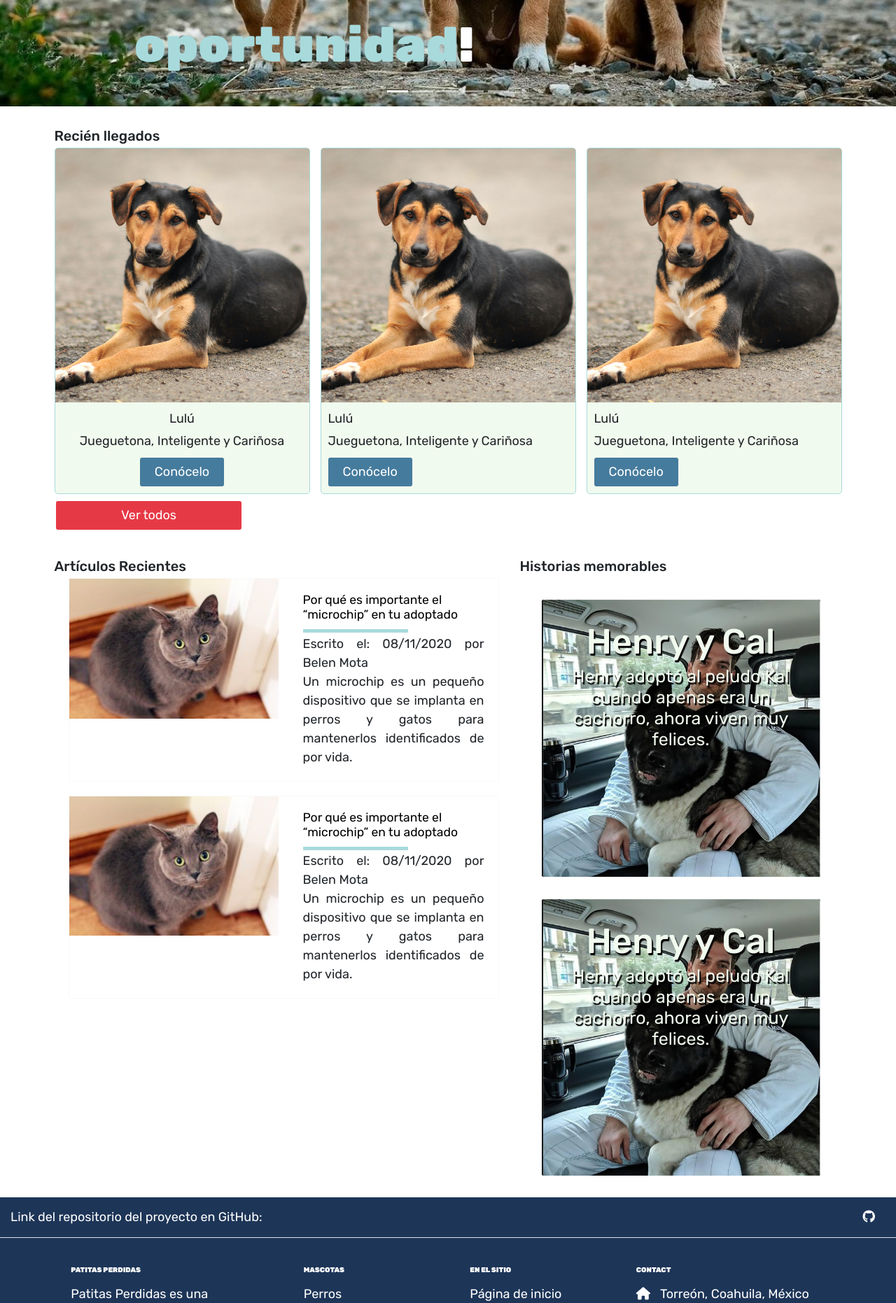
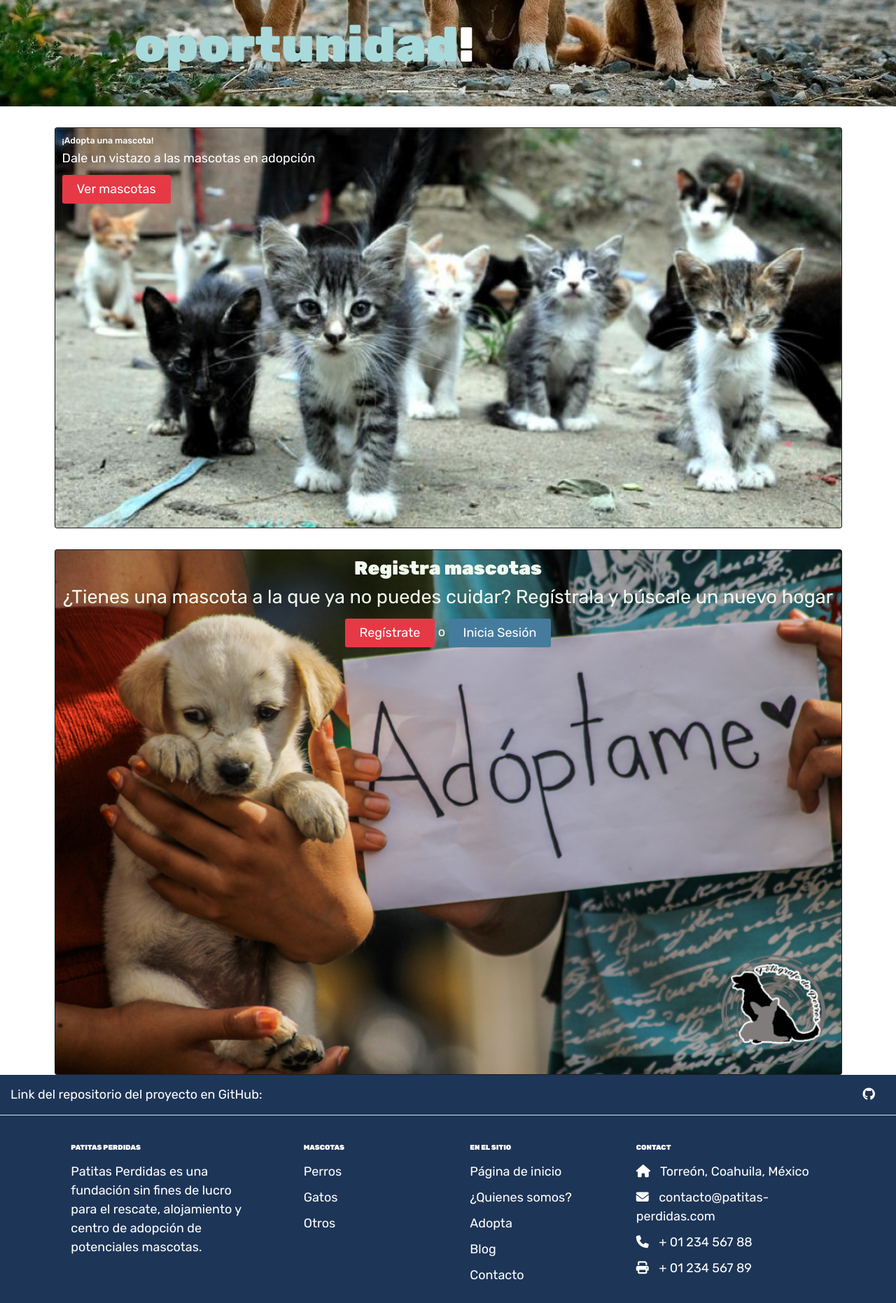
Before and after one commit to uzieeel-m/patitas-perdidas-django, a Django app: page / in a window 1280 px wide. Shown: the part 635-2497 px from the top of the page at 70% size. Run offline with Django 4.2, Linux system fonts and the light colour scheme; parts of the project's set-up code (start-up, migrations or seed data) failed here and were passed over.

Commit message:
mascotas

```diff
--- a/config/urls.py
+++ b/config/urls.py
@@ -20,5 +20,6 @@ urlpatterns = [
     path("admin/", admin.site.urls),
     path("", include("pages.urls")),
     path("usuarios/", include("usuarios.urls")),
+    path("mascotas/", include("mascotas.urls")),
     path("usuarios/", include("allauth.urls")),
 ]
--- a/mascotas/models.py
+++ b/mascotas/models.py
@@ -29,3 +29,5 @@ class Mascota(models.Model):
     #     null=True,
     #     blank=True,
     # )
+    def __str__(self):
+        return self.nombre
--- a/mascotas/urls.py
+++ b/mascotas/urls.py
@@ -1,5 +1,7 @@
 from django.urls import path
+from .views import VistaDetalleMascota, VistaListaMascotas
 
 urlpatterns = [
-    path('recien-llegados/', ),
+    path('detalle-mascota/<int:pk>', VistaDetalleMascota.as_view(), name="detalle-mascota"),
+    path('lista-mascotas', VistaListaMascotas.as_view(), name="lista-mascotas"),
 ]
--- a/static/css/styles.css
+++ b/static/css/styles.css
@@ -119,6 +119,23 @@ input:not([type="submit"]){
     #457b9d
     #1d3557
 */
+.titulo-img-card{
+  color: #f1faee;
+  font-weight: bold;
+  font-size: 150%;
+  text-align: center;
+}
+.texto-img-card{
+  color: #f1faee;
+  font-size: 150%;
+  text-align: center;
+}
+.contenedor-mascotas{
+  display: flex;
+  width: 100%;
+  justify-content: space-around;
+  align-items: center;
+}
 .boton-flotante{
   position: fixed;
   top: 50vh;
@@ -232,6 +249,7 @@ input:not([type="submit"]){
   grid-column: 1 / 4;
 }
 .mascota {
+  flex-basis: calc( 100% / 3 );
   border-radius: 5px;
   border: 1px solid #a8dadc;
   background-color: #f1faee;
@@ -247,9 +265,6 @@ input:not([type="submit"]){
     grid-column: 1 / 2;
   }
   #mascota3{
-    grid-row: 3;
-  }
-  .mascota:last-child{
     grid-row: 3;
   }
 }
@@ -556,9 +571,6 @@ input:not([type="submit"]){
   #mascota3{
     grid-row: 3;
   }
-  .mascota:last-child{
-    grid-row: 3;
-  }
 }
 /*---------------------------BLOG */
 .contenedor-blog {
--- a/templates/_base.html
+++ b/templates/_base.html
@@ -18,7 +18,7 @@
     <nav class="navbar navbar-expand-lg bg-light sticky-top">
         <div class="container-fluid">
           <!-- logo -->
-          <a class="navbar-brand" href="#">
+          <a class="navbar-brand" href="{% url 'inicio' %}">
             <img src="{% static 'img/logov2.png' %}" alt="Logo" height="50" class="d-inline-block align-text-top">
           </a>
           <!-- burger button -->
@@ -35,7 +35,7 @@
                 <a class="nav-link" href="{% url 'quienes-somos' %}">¿Quienes somos?</a>
               </li>
               <li class="nav-item">
-                <a class="nav-link" href="#">Adopta</a>
+                <a class="nav-link" href="{% url 'lista-mascotas' %}">Adopta</a>
               </li>
               <li class="nav-item">
                 <a class="nav-link" href="#">Blog</a>
--- a/templates/index.html
+++ b/templates/index.html
@@ -24,7 +24,7 @@
         <img src="{% static 'img/nosotros_principal.jpg' %}" style="width: 100%; height: 90vh; object-fit: cover;" alt="...">
         <div class="carousel-caption d-none d-md-block">
           <div class="carousel-caption d-none d-md-block texto-principal">
-            <p>Conoce un poco sobre <span> Patitas Perdidas </span> </p>
+            <a href="{% url 'quienes-somos' %}" style="color: #f1faee;">Conoce un poco sobre <span> Patitas Perdidas </span> </a>
           </div>
         </div>
       </div>
@@ -33,19 +33,19 @@
         <img src="{% static 'img/adopta1.jpg' %}" style="width: 100%; height: 90vh; object-fit: cover;" alt="...">
         <div class="carousel-caption d-none d-md-block">
           <div class="carousel-caption d-none d-md-block texto-principal">
-            <p>Adopta una <span>mascota</span> </p>
+            <a href="{% url 'lista-mascotas' %}" style="color: #f1faee;">Adopta una <span>mascota</span> </a>
           </div>
         </div>
       </div>
       <!-- Sección Blog -->
-      <div class="carousel-item h-auto">
+      <!-- <div class="carousel-item h-auto">
         <img src="{% static 'img/noticias1.jpg' %}" style="width: 100%; height: 90vh; object-fit: cover;" alt="...">
         <div class="carousel-caption d-none d-md-block">
           <div class="carousel-caption d-none d-md-block texto-principal">
-            <p>Lee los últimos <span>artículos</span>!</p>
+            <a href="{% url 'quienes-somos' %}" style="color: #f1faee;">Lee los últimos <span>artículos</span>!</a>
           </div>
         </div>
-      </div>
+      </div> -->
     </div>
     <button class="carousel-control-prev" type="button" data-bs-target="#carouselExampleCaptions" data-bs-slide="prev">
       <span class="carousel-control-prev-icon" aria-hidden="true"></span>
@@ -59,152 +59,30 @@
 
   <!-- Sección Recién llegados -->
   <section class="container mt-5">
-    <div class="row titulo">
-      <h2>Recién llegados</h2>
+
+    <div class="card text-bg-dark">
+      <img src="{% static 'img/adopta-banner.jpg' %}" class="card-img" alt="Imagen Banner Adopta">
+      <div class="card-img-overlay">
+        <h5 class="card-title">¡Adopta una mascota!</h5>
+        <p class="card-text">Dale un vistazo a las mascotas en adopción</p>
+        <a href="{% url 'lista-mascotas' %}" class="btn boton boton-rojo">Ver mascotas</a>
+      </div>
     </div>
 
-
-    {% if lista_mascotas %}
-
-      {% for mascota in lista_mascotas %}
-        {{mascota.nombre}}
-      {% endfor %}
-
-    {% endif %}
-
-
-    <!-- pet list -->
-    <div class="row gy-5">
-      <!-- primer mascota -->
-      <div class="col">
-        <div class="card text-center mascota">
-          <img class="card-img-top" src="{% static 'img/mascota-1.jpg' %}" alt="Imagen Mascota">
-          <div class="card-body">
-            <p class="card-title">Lulú</p>
-            <p class="card-text">Jueguetona, Inteligente y Cariñosa</p>
-            <a href="#" class="btn boton">Conócelo</a>
-          </div>
-        </div>
-      </div>
-      <!-- primer mascota -->
-      <div class="col">
-        <div class="card mascota">
-          <img class="card-img-top" src="{% static 'img/mascota-1.jpg' %}" alt="Imagen Mascota">
-          <div class="card-body">
-            <p class="card-title">Lulú</p>
-            <p class="card-text">Jueguetona, Inteligente y Cariñosa</p>
-            <a href="#" class="btn boton">Conócelo</a>
-          </div>
-        </div>
-      </div>
-      <!-- primer mascota -->
-      <div class="col">
-        <div class="card mascota">
-          <img class="card-img-top" src="{% static 'img/mascota-1.jpg' %}" alt="Imagen Mascota">
-          <div class="card-body">
-            <p class="card-title">Lulú</p>
-            <p class="card-text">Jueguetona, Inteligente y Cariñosa</p>
-            <a href="#" class="btn boton">Conócelo</a>
-          </div>
-        </div>
-      </div>
-    </div>
-    <div class="row recien-llegados">
-      <a href="adopta.html" class="btn boton boton-rojo">Ver todos</a>
-    </div>
   </section>
 
-  <!-- Sección artículos / historias -->
+  <!-- Sección agrega mascotas -->
   <section class="container mt-5">
 
-    <div class="row">
-      <!-- articulos recientes -->
-      <div class="col-md-7">
-        <!-- titulo -->
-        <div class="row titulo">
-          <h2>Artículos Recientes</h2>
-        </div>
-        <!-- contenedor articulos -->
-        <div class="row">
-          <!-- articulo 1 -->
-          <div class="row">
-            <div class="col">
-              <article class="card border-light entrada-blog cursor-pointer">
-                <div class="row">
-                  <div class="col-md-6">
-                    <img class="img-fluid" src="{% static 'img/articulo1.jpeg' %}" alt="Imagen Artículo 1">
-                  </div>
-                  <div class="col">
-                    <div class="card-body contenido-entrada">
-                      <a class="card-title" href="articulo1.html">
-                        <h3 >Por qué es importante el “microchip” en tu adoptado</h3>
-                      </a>
-                      <p class="card-subtitle">Escrito el: <span>08/11/2020</span> por <span>Belen Mota</span></p>
-                      <p class="card-text">Un microchip es un pequeño dispositivo
-                        que se implanta en perros y gatos para
-                        mantenerlos identificados de por vida.</p>
-                    </div>
-                  </div>
-                </div>
-              </article>
-            </div>
-          </div>
-          <!-- articulo 2 -->
-          <div class="row">
-            <div class="col">
-              <article class="card border-light entrada-blog cursor-pointer">
-                <div class="row">
-                  <div class="col-md-6">
-                    <img class="img-fluid" src="{% static 'img/articulo1.jpeg' %}" alt="Imagen Artículo 1">
-                  </div>
-                  <div class="col">
-                    <div class="card-body contenido-entrada">
-                      <a class="card-title" href="articulo1.html">
-                        <h3 >Por qué es importante el “microchip” en tu adoptado</h3>
-                      </a>
-                      <p class="card-subtitle">Escrito el: <span>08/11/2020</span> por <span>Belen Mota</span></p>
-                      <p class="card-text">Un microchip es un pequeño dispositivo
-                        que se implanta en perros y gatos para
-                        mantenerlos identificados de por vida.</p>
-                    </div>
-                  </div>
-                </div>
-              </article>
-            </div>
-          </div>
-        </div>
-
-      </div>
-
-      <!-- historias memorables -->
-      <div class="col">
-        <!-- titulo -->
-        <div class="row titulo">
-          <h2>Historias memorables</h2>
-        </div>
-        <!-- contenedor historias -->
-        <div class="row">
-          <div class="col">
-            <!-- historia -->
-            <div class="card border-light text-bg-dark m-5 overflow-hidden cursor-pointer">
-              <img src="{% static 'img/historia-1.jpg' %}" class="card-img" alt="...">
-              <div class="card-img-overlay texto-historia">
-                <h4 class="card-title">Henry y Cal</h4>
-                <p class="card-text">Henry adoptó al peludo Kal cuando apenas
-                  era un cachorro, ahora viven muy felices.</p>
-              </div>
-            </div>
-            <!-- historia -->
-            <div class="card border-light text-bg-dark m-5 overflow-hidden cursor-pointer">
-              <img src="{% static 'img/historia-1.jpg' %}" class="card-img" alt="...">
-              <div class="card-img-overlay texto-historia">
-                <h4 class="card-title">Henry y Cal</h4>
-                <p class="card-text">Henry adoptó al peludo Kal cuando apenas
-                  era un cachorro, ahora viven muy felices.</p>
-              </div>
-            </div>
-          </div>
-        </div>
+    <div class="card text-bg-dark">
+      <img src="{% static 'img/adopta3.jpg' %}" class="card-img" alt="Imagen Banner Adopta">
+      <div class="card-img-overlay">
+        <h5 class="card-title titulo-img-card">Registra mascotas</h5>
+        <p class="card-text texto-img-card">¿Tienes una mascota a la que ya no puedes cuidar? Regístrala y búscale un nuevo hogar</p>
+        <p class="card-text" style="text-align: center;">
+          <a href="{% url 'account_signup' %}" class="btn boton boton-rojo">Regístrate</a> o
+          <a href="{% url 'account_login' %}" class="btn boton">Inicia Sesión</a>
+        </p>
       </div>
     </div>
 
```
Also changed, not shown: mascotas/views.py (+11 -1 lines), templates/mascotas/detalle_mascota.html (added, +37 -0 lines), templates/mascotas/lista_mascotas.html (added, +33 -0 lines), static/img/adopta-banner.jpg (added), static/img/adopta3.jpg (added).
